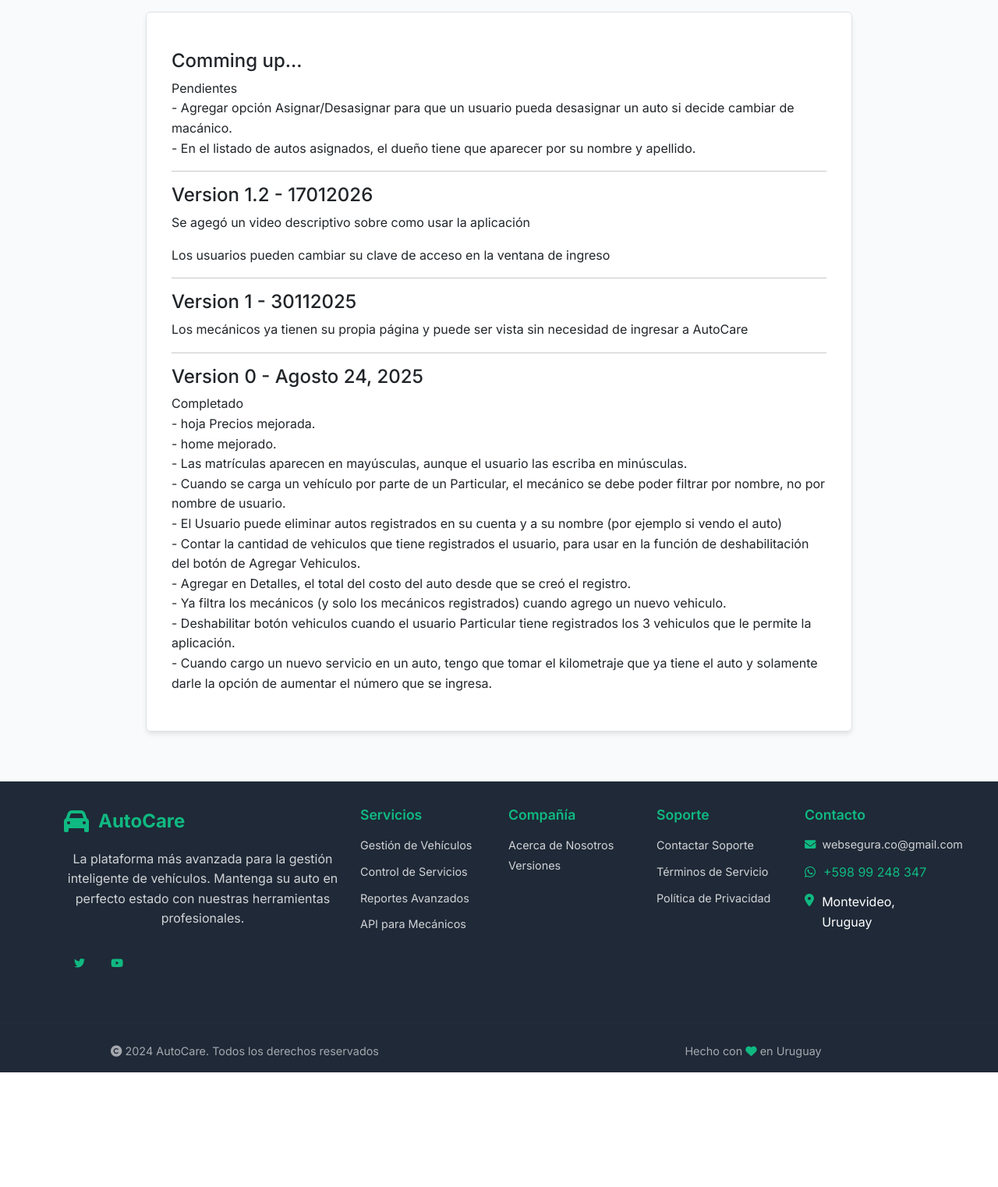
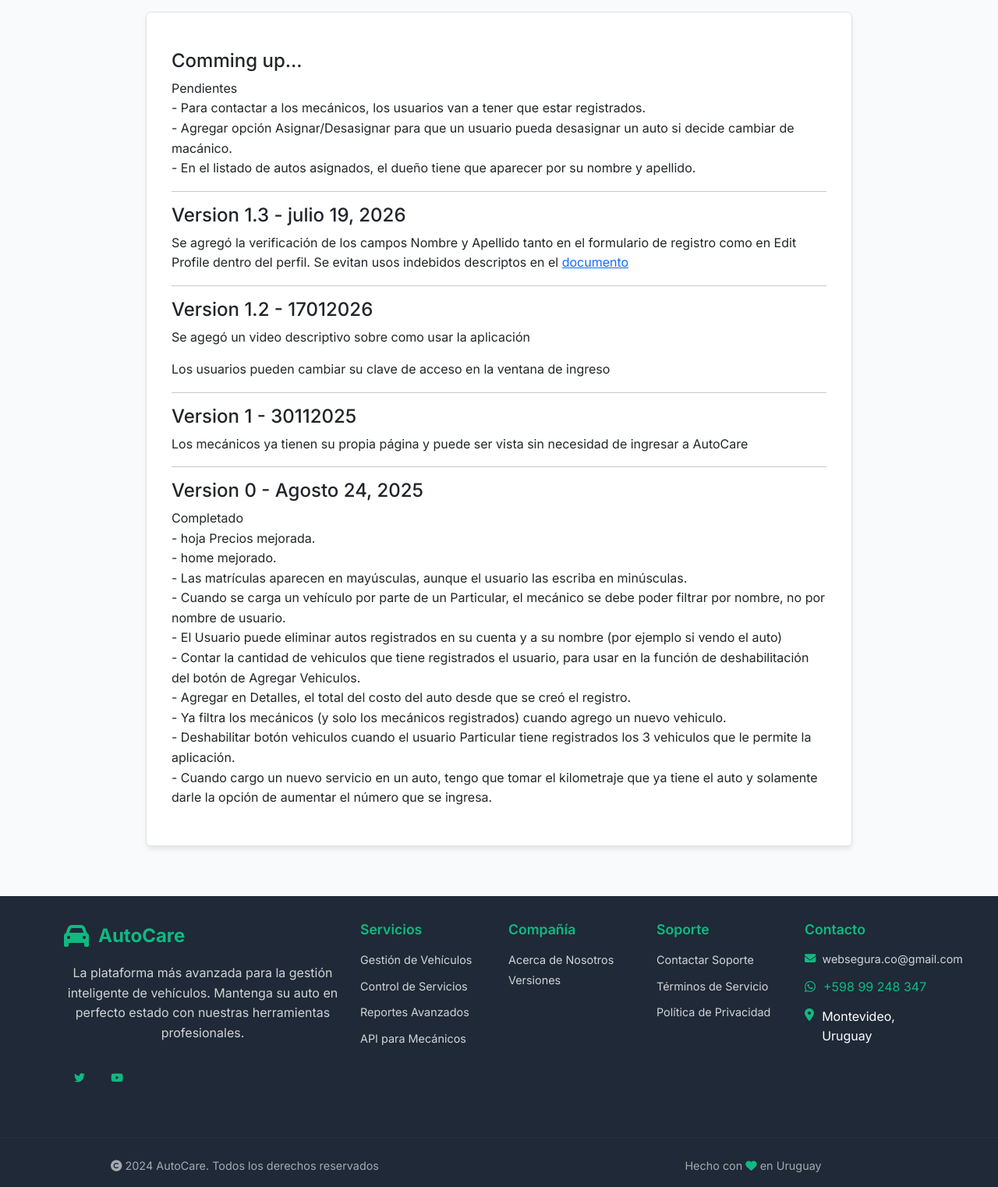
Before and after one commit to d75324/autocare3DO, a Django app: page /versiones/ in a window 1280 px wide. Shown: the part 111-1633 px from the top of the page at 78% size. Before the commit the page ends 1486 px from the top, so only its background shows below. Run offline with Django 5.2, Linux system fonts and the light colour scheme.

Commit message:
sin cambios, solo se agregaron descripciones y se actualizó el log de versiones

```diff
--- a/accounts/forms.py
+++ b/accounts/forms.py
@@ -1,3 +1,3 @@
-from django import forms
-from django.contrib.auth.forms import AuthenticationForm
-from django.contrib.auth.models import User
+# from django import forms
+# from django.contrib.auth.forms import AuthenticationForm
+# from django.contrib.auth.models import User
--- a/autocare/models.py
+++ b/autocare/models.py
@@ -100,7 +100,6 @@
         from django.db.models import Sum
         return self.service_set.aggregate(total_cost=Sum('cost'))['total_cost'] or 0
 
-
 # listamos los servicios que puede recibir el vehiculo
 class Service(models.Model):
 
--- a/templates/versiones.html
+++ b/templates/versiones.html
@@ -8,8 +8,14 @@
 
                     <p> <h4>Comming up...</h4>
                         Pendientes<br>
+                        - Para contactar a los mecánicos, los usuarios van a tener que estar registrados.<br>
                         - Agregar opción Asignar/Desasignar para que un usuario pueda desasignar un auto si decide cambiar de macánico.<br>
                         - En el listado de autos asignados, el dueño tiene que aparecer por su nombre y apellido.</p>
+                    <hr>
+                    <h4>Version 1.3 - julio 19, 2026</h4>
+                    <p> Se agregó la verificación de los campos Nombre y Apellido tanto en el formulario de registro como en Edit Profile dentro del perfil. Se evitan usos indebidos descriptos en el <a href="https://docs.google.com/document/d/1SWCK04k_GPWPmxq93dQ-S-uMdFL7hazJceGN3_4UG4E/edit?usp=sharing">documento</a></p>
+
+                    <!-- <p> ... </p> -->
                     <hr>
                     <h4>Version 1.2 - 17012026</h4>
                     <p> Se agegó un video descriptivo sobre como usar la aplicación</p>
```
Also changed, not shown: autocare/migrations/0006_alter_service_service_type.py (added).
